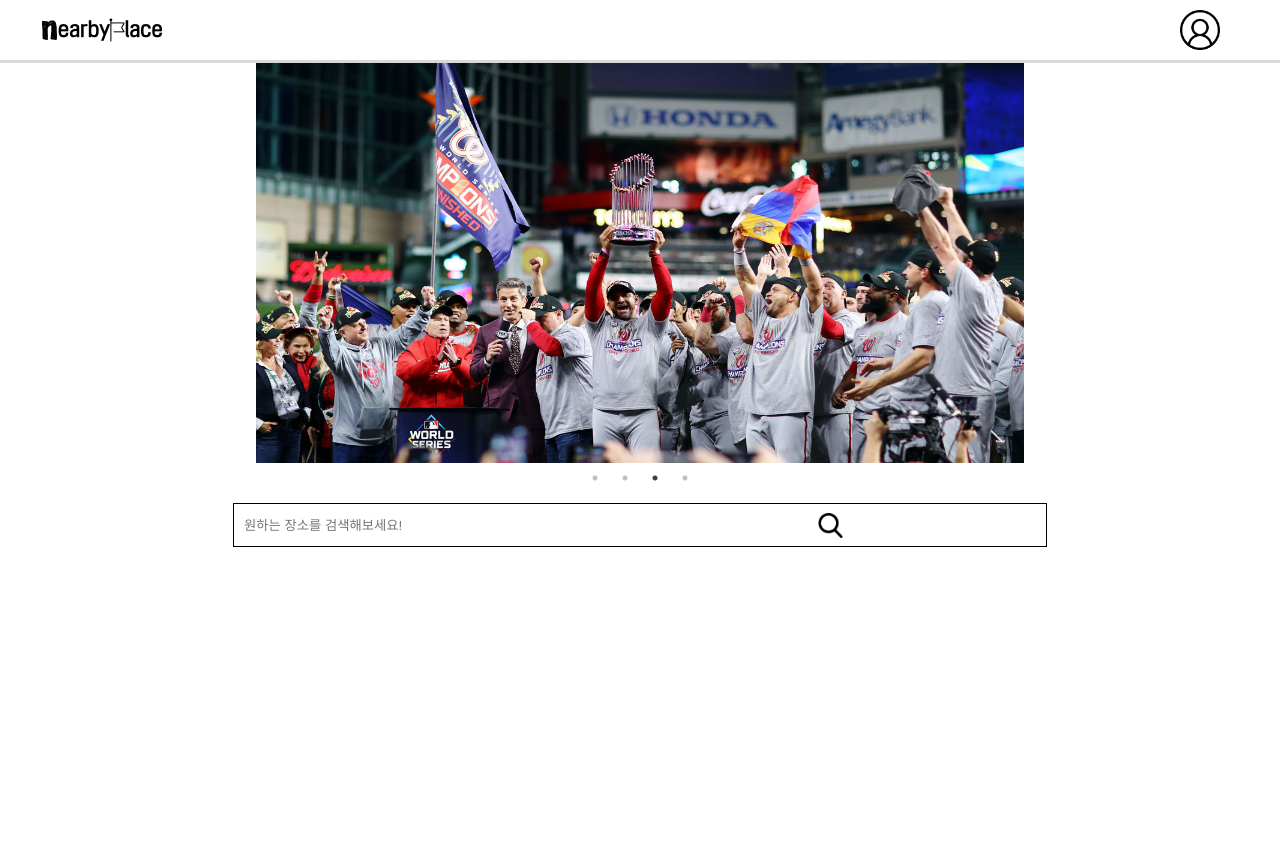
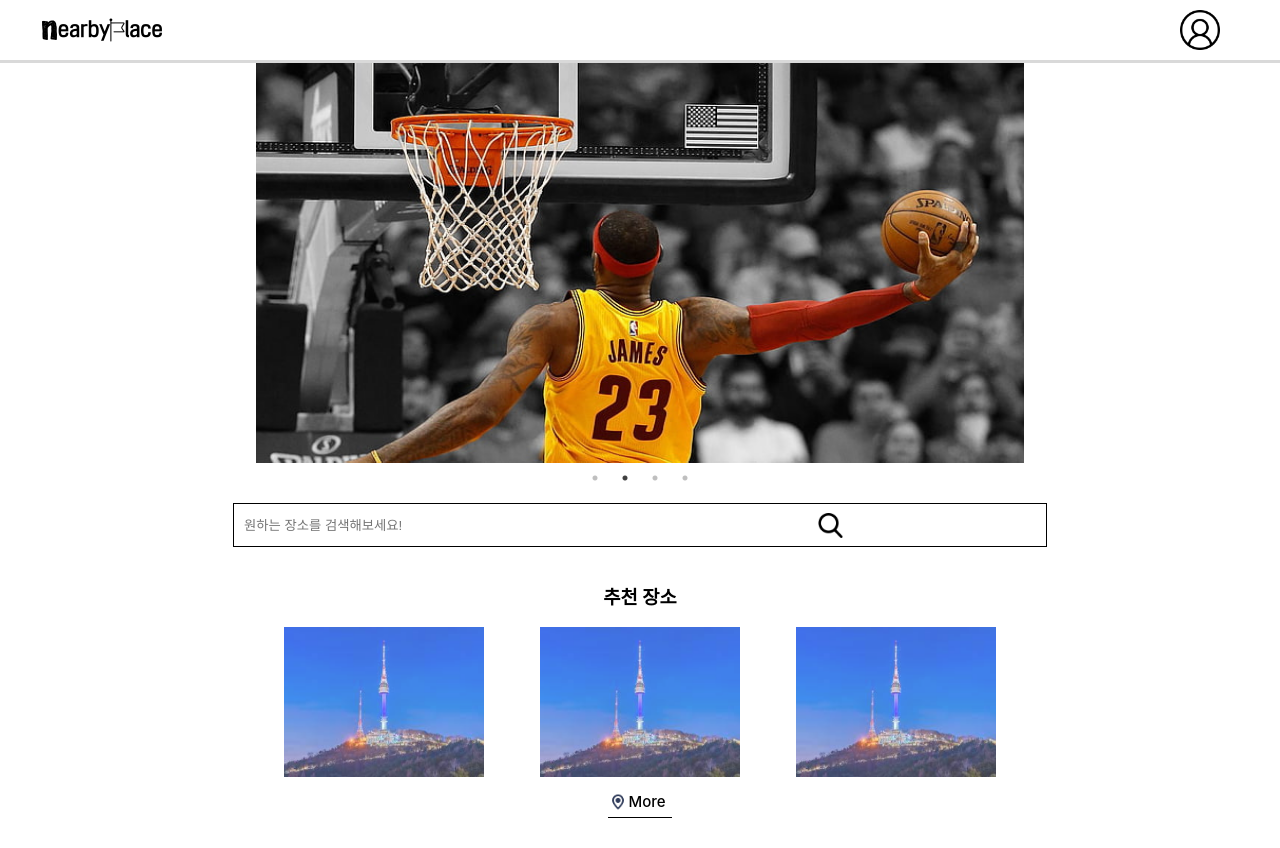
Before and after one commit to chlgksdbs/near-by-place, a React (Create React App) app in the folder client/: page / in a window 1280 px wide. Shown: the top 848 px of the page. Before the commit the page ends 800 px from the top, so only its background shows below. Built offline with nearby package versions, Linux system fonts and the light colour scheme.

Commit message:
feat: 추천 장소 UI 구현 - blur, 라우팅은 추후 구현 예정

```diff
--- a/client/src/components/Carousel/style.js
+++ b/client/src/components/Carousel/style.js
@@ -3,7 +3,7 @@
 
 export const Container = styled.div`
     display: flex;
-    width: 100vw;
+    width: 100%;
     height: 400px;
     justify-content: space-around;
 `;
@@ -13,7 +13,7 @@
     height: 400px;
 
     .slick-list {
-      height: 400px;
+        height: 400px;
     }
 `;
 
--- /dev/null
+++ b/client/src/components/common/Card/index.js
@@ -0,0 +1,15 @@
+import React from "react";
+
+import {CardImage, Container} from "./style";
+
+const Card = (props) => {
+    return (
+        <>
+            <Container>
+                <CardImage src={props.image} />
+            </Container>
+        </>
+    )
+}
+
+export default Card;
--- /dev/null
+++ b/client/src/components/common/Card/style.js
@@ -0,0 +1,12 @@
+import styled from "@emotion/styled";
+
+export const Container = styled.div`
+    display: flex;
+    width: 200px;
+    height: 150px;
+`;
+
+export const CardImage = styled.img`
+  width: 200px;
+  height: 150px;
+`;
--- a/client/src/pages/Home.js
+++ b/client/src/pages/Home.js
@@ -3,14 +3,31 @@
 import Header from "../components/Header";
 import Carousel from "../components/Carousel";
 import SearchBar from "../components/SearchBar";
+import Card from "../components/common/Card";
+import PlaceImg from "../assets/place.png";
+import LocationImg from "../assets/location.png";
+import {CardBox, CardContainer, CardTitle, Container, MoreButton} from "./style";
 
 const Home = () => {
     return (
-        <>
+        <Container>
             <Header />
             <Carousel />
             <SearchBar />
-        </>
+            <CardContainer>
+                <CardTitle>
+                    <h3>추천 장소</h3>
+                </CardTitle>
+                <CardBox>
+                    {[PlaceImg, PlaceImg, PlaceImg]
+                        .map(img => <Card image={img} />)}
+                </CardBox>
+                <MoreButton>
+                    <img src={LocationImg} sizes={20} height={20} />
+                    <div>More</div>
+                </MoreButton>
+            </CardContainer>
+        </Container>
     )
 
 }
--- /dev/null
+++ b/client/src/pages/style.js
@@ -0,0 +1,37 @@
+import styled from "@emotion/styled";
+
+export const Container = styled.div`
+    overflow-y: hidden;
+`;
+
+export const CardContainer = styled.div`
+    display: flex;
+    flex-direction: column;
+    width: 100%;
+    height: 400px;
+    align-items: center;
+`;
+
+export const CardTitle = styled.div`
+    margin-top: 20px;
+`;
+
+export const CardBox = styled.div`
+    display: flex;
+    width: 60%;
+    justify-content: space-around;
+`;
+
+export const MoreButton = styled.div`
+    display: flex;
+    flex-direction: row;
+    font-size: 15px;
+    font-weight: 500;
+    margin-top: 15px;
+    border-bottom: 1px solid #000;
+    padding-bottom: 5px;
+
+  & > div {
+      margin-right: 6px;
+  }
+`;
```
Also changed, not shown: client/src/assets/location.png (added), client/src/assets/place.png (added).
